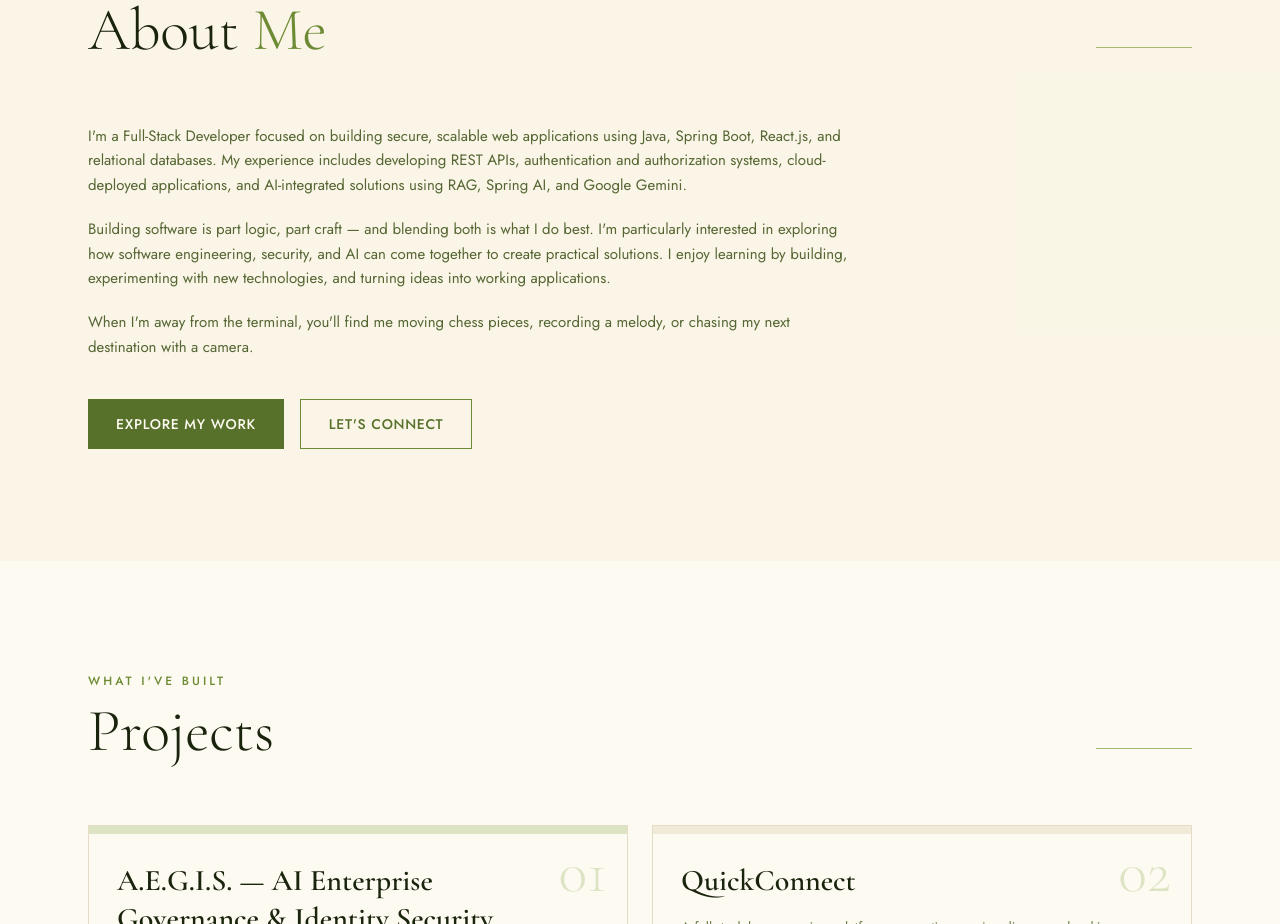
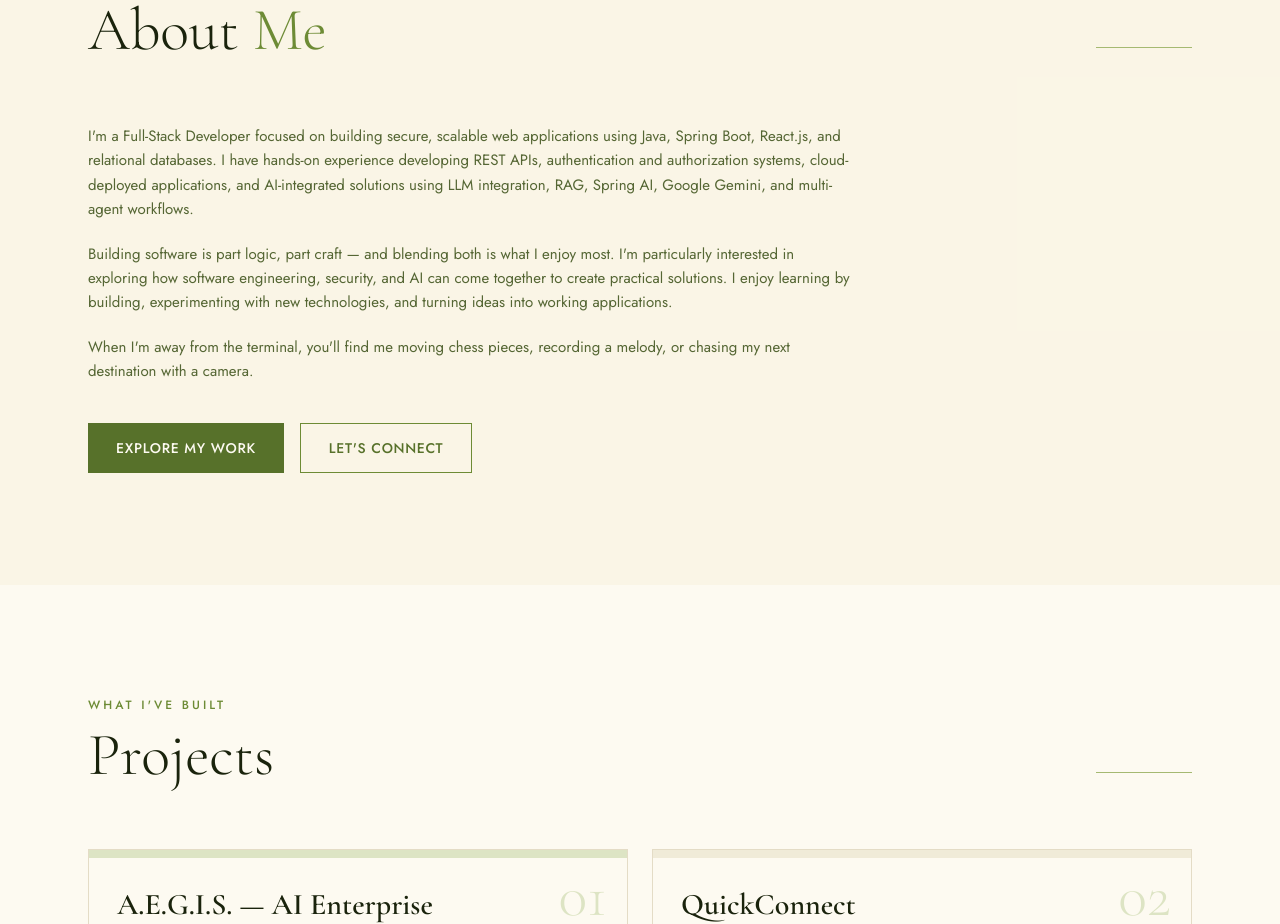
Before and after one commit to Rohitha-25/rohitha-25.github.io, a React (Vite) app: page / in a window 1280 px wide. Shown: the part 940-1864 px from the top of the page. Built offline with nearby package versions, Linux system fonts and the light colour scheme.

Commit message:
portfolio

```diff
--- a/src/data/portfolio.js
+++ b/src/data/portfolio.js
@@ -4,8 +4,8 @@ export const personal = {
   role:      'Full-Stack Developer | AI-Integrated & Secure Applications',
   tagline:   'Engineering thoughtful software where code, security, and AI come together.',
   bio: [
-    'I\'m a Full-Stack Developer focused on building secure, scalable web applications using Java, Spring Boot, React.js, and relational databases. My experience includes developing REST APIs, authentication and authorization systems, cloud-deployed applications, and AI-integrated solutions using RAG, Spring AI, and Google Gemini.',
-    'Building software is part logic, part craft — and blending both is what I do best. I\'m particularly interested in exploring how software engineering, security, and AI can come together to create practical solutions. I enjoy learning by building, experimenting with new technologies, and turning ideas into working applications.',
+    'I\'m a Full-Stack Developer focused on building secure, scalable web applications using Java, Spring Boot, React.js, and relational databases. I have hands-on experience developing REST APIs, authentication and authorization systems, cloud-deployed applications, and AI-integrated solutions using LLM integration, RAG, Spring AI, Google Gemini, and multi-agent workflows.',
+    'Building software is part logic, part craft — and blending both is what I enjoy most. I\'m particularly interested in exploring how software engineering, security, and AI can come together to create practical solutions. I enjoy learning by building, experimenting with new technologies, and turning ideas into working applications.',
     'When I\'m away from the terminal, you\'ll find me moving chess pieces, recording a melody, or chasing my next destination with a camera.',
   ],
   location:  'Hyderabad, India',
```
Also changed, not shown: 2 other files (tests, documents, lock files or other folders).
